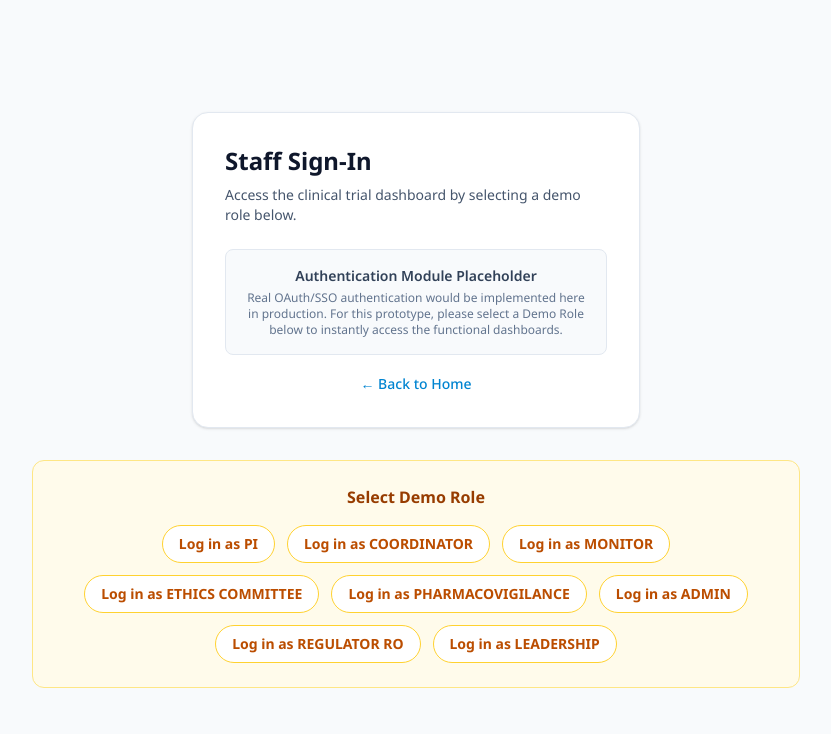
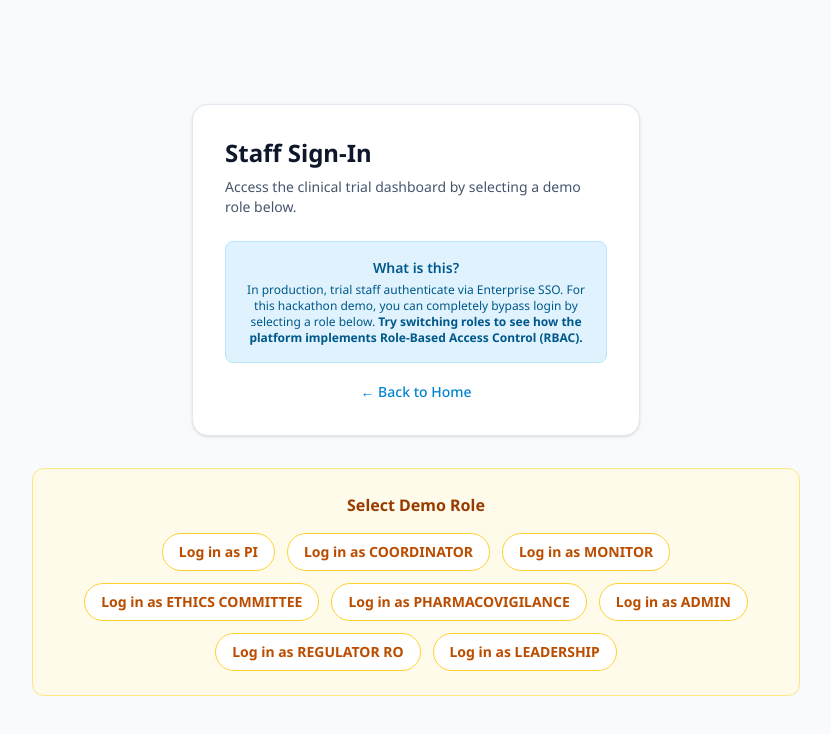
Before and after one commit to Anonymous-Ekansh/SIH26PatientCaseTaking, a Next.js app in the folder frontend/: page /trial/login in a window 1280 px wide. Shown: the top 734 px of the page, without its empty margins (224-1055 px from the left). Built offline with nearby package versions, Linux system fonts and the light colour scheme; no server answers.

Commit message:
Description for pitch

```diff
--- a/frontend/app/trial/(dashboard)/conformance/page.tsx
+++ b/frontend/app/trial/(dashboard)/conformance/page.tsx
@@ -110,11 +110,16 @@ export default function ConformanceDesk() {
     <RoleGate allow={['admin', 'monitor', 'regulator_ro']}>
       <div className="space-y-6 max-w-7xl mx-auto">
         <div className="flex justify-between items-end">
-          <div>
+          <div className="w-full">
             <h1 className="text-3xl font-black text-slate-900 flex items-center gap-2">
               <Stamp size={32} className="text-fuchsia-600" /> Compliance & Conformance
             </h1>
-            <p className="text-slate-500 text-sm mt-1">Real-time metrics on GCP adherence, data integrity, and system compliance.</p>
+            <p className="text-slate-500 text-sm mt-1 mb-4">Real-time metrics on GCP adherence, data integrity, and system compliance.</p>
+            <div className="bg-sky-100 p-4 rounded-xl border border-sky-200">
+              <p className="text-sky-800 text-sm font-medium">
+                <strong>What is this?</strong> This dashboard aggregates real-time regulatory compliance metrics across the trial. It mathematically evaluates ALCOA-CCEA adherence, consent validity, and protocol conformance, giving sponsors a unified view of audit readiness.
+              </p>
+            </div>
           </div>
           <div className="flex gap-2 items-center bg-white border border-slate-200 p-2 rounded-lg shadow-sm">
             <span className="text-sm font-bold text-slate-500 uppercase px-2">Study</span>
--- a/frontend/app/trial/(dashboard)/home/page.tsx
+++ b/frontend/app/trial/(dashboard)/home/page.tsx
@@ -136,7 +136,12 @@ export default function RoleHome() {
         <h1 className="text-3xl font-black text-slate-900 flex items-center gap-2 capitalize">
           Welcome, {role?.replace('_', ' ')}
         </h1>
-        <p className="text-slate-500 text-sm mt-1">Your personalised clinical trial command center.</p>
+        <p className="text-slate-500 text-sm mt-1 mb-4">Your personalised clinical trial command center.</p>
+        <div className="bg-sky-100 p-4 rounded-xl border border-sky-200">
+          <p className="text-sky-800 text-sm font-medium">
+            <strong>What is this?</strong> TrialSaathi provides Role-Based Access Control (RBAC). The widgets and metrics you see below are uniquely generated for your selected demo role, ensuring data compartmentalization required by GCP standards.
+          </p>
+        </div>
       </div>
 
       <div className="grid grid-cols-1 md:grid-cols-2 lg:grid-cols-4 gap-4">
--- a/frontend/app/trial/(dashboard)/quality/page.tsx
+++ b/frontend/app/trial/(dashboard)/quality/page.tsx
@@ -142,7 +142,12 @@ export default function QualityDesk() {
           <h1 className="text-3xl font-black text-slate-900 flex items-center gap-2">
             <CheckCircle size={32} className="text-emerald-500" /> Quality & Compliance
           </h1>
-          <p className="text-slate-500 text-sm mt-1">Manage Queries, Deviations, and Monitoring Visits.</p>
+          <p className="text-slate-500 text-sm mt-1 mb-4">Manage Queries, Deviations, and Monitoring Visits.</p>
+          <div className="bg-sky-100 p-4 rounded-xl border border-sky-200">
+            <p className="text-sky-800 text-sm font-medium">
+              <strong>What is this?</strong> This is the Data Monitor's workspace. It allows sponsors/monitors to resolve discrepancies (Queries) found in participant forms, record Protocol Deviations, and schedule on-site Monitoring Visits to ensure GCP compliance.
+            </p>
+          </div>
         </div>
 
         <div className="flex gap-2 border-b border-slate-200">
--- a/frontend/app/trial/(dashboard)/safety/page.tsx
+++ b/frontend/app/trial/(dashboard)/safety/page.tsx
@@ -309,11 +309,16 @@ export default function SafetyDesk() {
     <RoleGate allow={['pi', 'coordinator', 'pharmacovigilance', 'ethics_committee', 'regulator_ro', 'admin']}>
       <div className="space-y-6 max-w-7xl mx-auto">
         <div className="flex justify-between items-end">
-          <div>
+          <div className="w-full">
             <h1 className="text-3xl font-black text-slate-900 flex items-center gap-2">
               <ShieldAlert size={32} className="text-red-500" /> Safety & PV Desk
             </h1>
-            <p className="text-slate-500 text-sm mt-2">Manage Adverse Events, SAE Clocks, and Regulatory Reporting.</p>
+            <p className="text-slate-500 text-sm mt-2 mb-4">Manage Adverse Events, SAE Clocks, and Regulatory Reporting.</p>
+            <div className="bg-sky-100 p-4 rounded-xl border border-sky-200">
+              <p className="text-sky-800 text-sm font-medium">
+                <strong>What is this?</strong> This is the Pharmacovigilance (Safety) Desk. It automatically flags severe side-effects reported by patients. The PV team can medically assess Adverse Events (AEs) using CDISC terminology and generate automatic compliance clocks for CDSCO and Ethics Committee reporting.
+              </p>
+            </div>
           </div>
         </div>
 
--- a/frontend/app/trial/(dashboard)/verify/page.tsx
+++ b/frontend/app/trial/(dashboard)/verify/page.tsx
@@ -113,7 +113,12 @@ export default function VerifyQueue() {
           <h1 className="text-2xl font-bold text-slate-900 flex items-center gap-2">
             <ShieldCheck size={28} className="text-sky-500" /> Verify Queue
           </h1>
-          <p className="text-slate-500 text-sm mt-1">Review and verify data entered by participants via Voice Kiosk.</p>
+          <p className="text-slate-500 text-sm mt-1 mb-4">Review and verify data entered by participants via Voice Kiosk.</p>
+          <div className="bg-sky-100 p-4 rounded-xl border border-sky-200">
+            <p className="text-sky-800 text-sm font-medium">
+              <strong>What is this?</strong> This is the Source Data Verification (SDV) queue. When a patient submits health data via the Participant Kiosk, the Principal Investigator (PI) or Coordinator must clinically review and verify the data here before it becomes a permanent part of the trial record.
+            </p>
+          </div>
         </div>
 
         {loading ? (
--- a/frontend/app/trial/login/page.tsx
+++ b/frontend/app/trial/login/page.tsx
@@ -34,11 +34,10 @@ export default function TrialLogin() {
           </div>
         )}
 
-        <div className="bg-slate-50 border border-slate-200 text-slate-700 text-sm p-4 rounded-lg mb-4 text-center">
-          <p className="font-semibold mb-1">Authentication Module Placeholder</p>
-          <p className="text-xs text-slate-500">
-            Real OAuth/SSO authentication would be implemented here in production.
-            For this prototype, please select a Demo Role below to instantly access the functional dashboards.
+        <div className="bg-sky-100 border border-sky-200 text-sky-800 p-4 rounded-lg mb-4 text-center">
+          <p className="font-semibold mb-1 text-sm">What is this?</p>
+          <p className="text-xs">
+            In production, trial staff authenticate via Enterprise SSO. For this hackathon demo, you can completely bypass login by selecting a role below. <strong>Try switching roles to see how the platform implements Role-Based Access Control (RBAC).</strong>
           </p>
         </div>
         <div className="mt-4 text-center">
```
